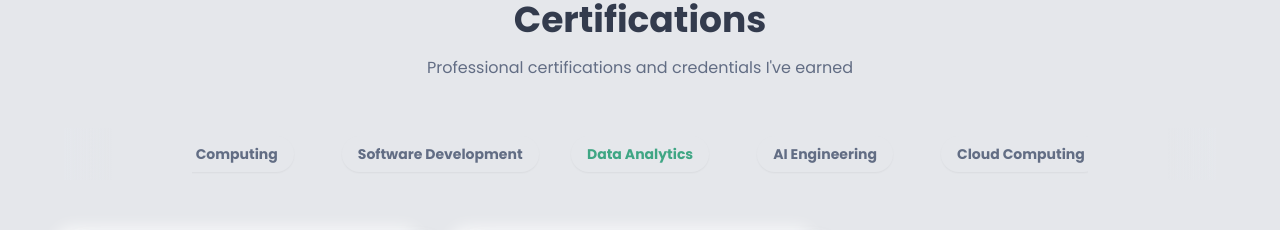
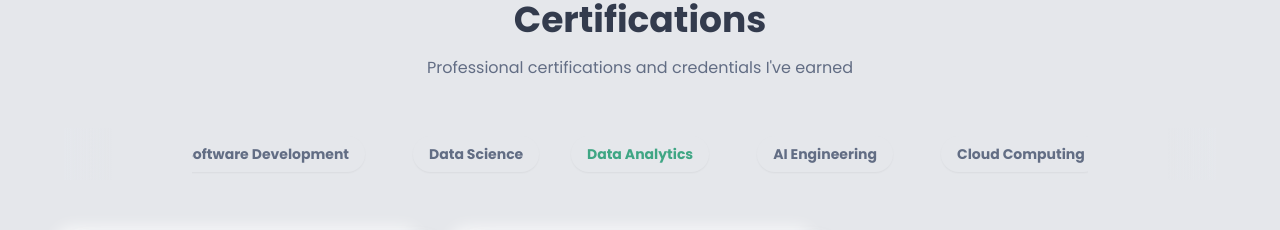
Before and after one commit to Ritesh-456/portfolio, a React (Vite) app: page / in a window 1280 px wide. Shown: the part 2800-3030 px from the top of the page. Built offline with nearby package versions, Linux system fonts and the light colour scheme.

Commit message:
update cerificates links

```diff
--- a/src/pages/Index.tsx
+++ b/src/pages/Index.tsx
@@ -153,6 +153,16 @@ const certifications = {
       description: "Mastered full-stack development with Cloud Native, Python, Django, React, and OpenShift.",
       link: "https://coursera.org/verify/professional-cert/SHHZOCK27GBK",
     },
+  ],
+  "Data Science": [
+    {
+      title: "Data Science Professional Certificate",
+      issuer: "Coursera",
+      image: ibmCert, // Placeholder as requested
+      credentialId: "PENDING",
+      description: "Comprehensive data science training.",
+      link: "https://www.coursera.org/professional-certificates/ibm-data-science",
+    },
   ]
 };
 
@@ -183,7 +193,7 @@ const Index = () => {
   const [formStatus, setFormStatus] = useState<'idle' | 'submitting' | 'success'>('idle');
   const formRef = useRef<HTMLFormElement>(null);
   const { toast } = useToast();
-  const [activeCategory, setActiveCategory] = useState<"Data Analytics" | "AI Engineering" | "Cloud Computing" | "Software Development">("Data Analytics");
+  const [activeCategory, setActiveCategory] = useState<"Data Analytics" | "AI Engineering" | "Cloud Computing" | "Software Development" | "Data Science">("Data Analytics");
   const { displayedText, isDone: isNameTyped } = useTypewriter("Ritesh Brahmachari", 100, 1000);
   const [emblaRef, emblaApi] = useEmblaCarousel({ loop: true, align: "center", dragFree: false, skipSnaps: false });
 
--- a/vite.config.ts
+++ b/vite.config.ts
@@ -16,6 +16,7 @@ export default defineConfig(({ mode }) => ({
   resolve: {
     alias: {
       "@": path.resolve(__dirname, "./src"),
+      "@assets": path.resolve(__dirname, "./assets"),
     },
   },
 }));
```
Also changed, not shown: tsconfig.json (+14 -2 lines).
